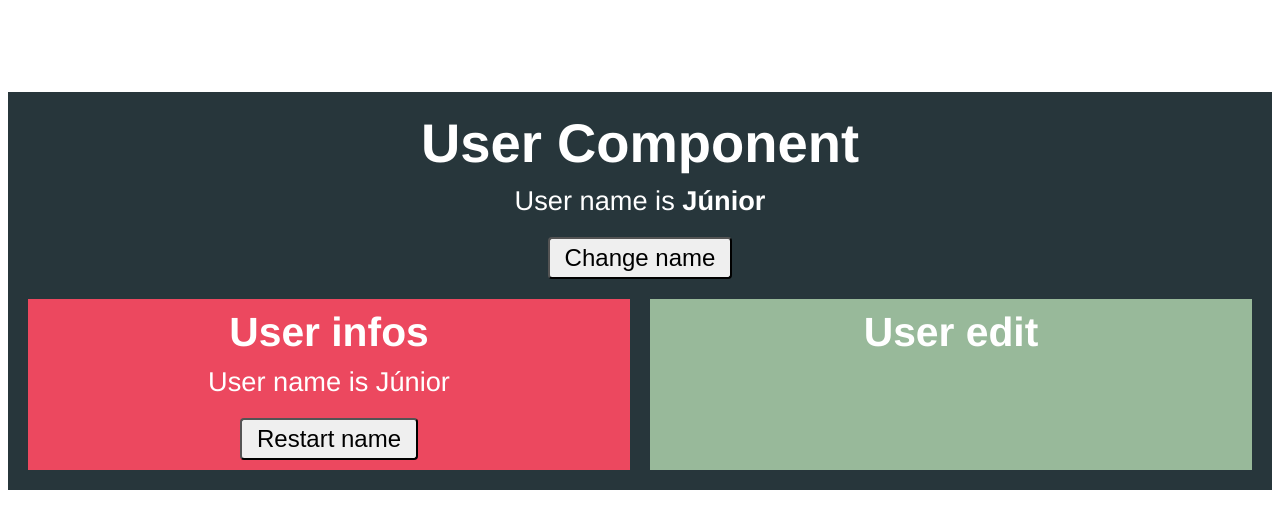
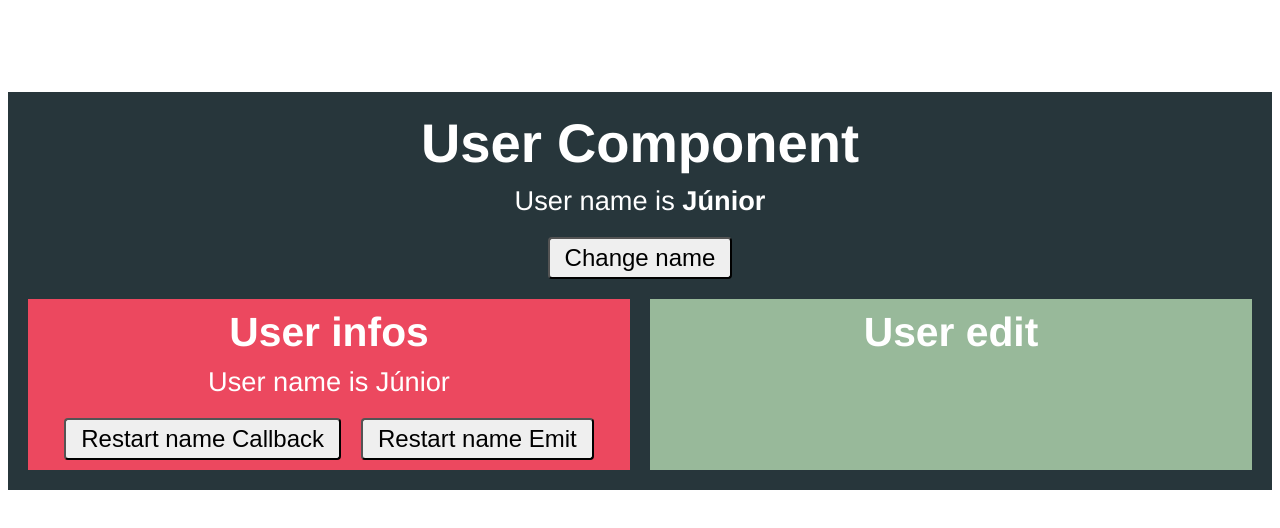
Before and after one commit to fco-junior/vue-3-study, a Vue app in the folder communication-between-components/: page / in a window 1280 px wide. Shown: the top 528 px of the page. Built offline with nearby package versions, Linux system fonts and the light colour scheme.

Commit message:
communicating from child to parent with emit

```diff
--- a/communication-between-components/src/components/User.vue
+++ b/communication-between-components/src/components/User.vue
@@ -4,9 +4,13 @@
     <p>
       User name is <strong>{{ name }}</strong>
     </p>
-    <Button label="Change name" @click="changeName"/>
+    <Button label="Change name" @click="changeName" />
     <div class="children">
-      <UserInfo :name="name" :restartName="restartName"/>
+      <UserInfo
+        :name="name"
+        :restartNameCallback="restartName"
+        @restart-name="name = $event"
+      />
       <UserEdit />
     </div>
   </div>
@@ -25,12 +29,12 @@ export default {
     };
   },
   methods: {
-      changeName(){
-        this.name = 'Francisco'
-      },
-    restartName(){
-        this.name = 'Júnior'
-    }
-  }
+    changeName() {
+      this.name = "Francisco";
+    },
+    restartName() {
+      this.name = "Júnior";
+    },
+  },
 };
 </script>
--- a/communication-between-components/src/components/UserInfo.vue
+++ b/communication-between-components/src/components/UserInfo.vue
@@ -2,7 +2,8 @@
   <div class="user-info">
     <h2>User infos</h2>
     <p>User name is {{ name }}</p>
-    <Button label="Restart name" @click="restartName" />
+    <Button label="Restart name Callback" @click="restartNameCallback" />
+    <Button label="Restart name Emit" @click="restartName" />
   </div>
 </template>
 
@@ -13,9 +14,14 @@ export default {
       type: String,
       default: "unknown",
     },
-    restartName: {
+    restartNameCallback: {
         type: Function
     }
   }
+  ,methods :{
+      restartName(){
+          this.$emit('restart-name', "Francisco")
+      }
+  }
 };
 </script>
```
